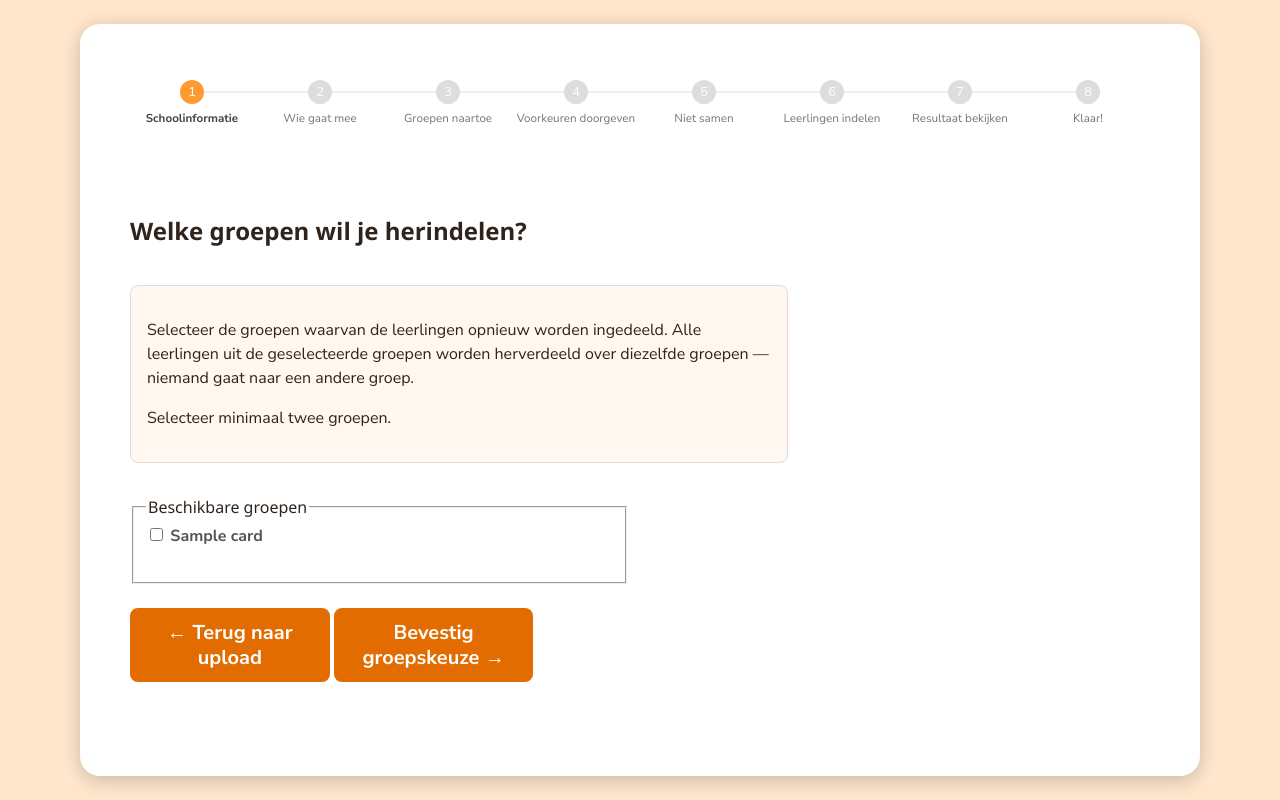
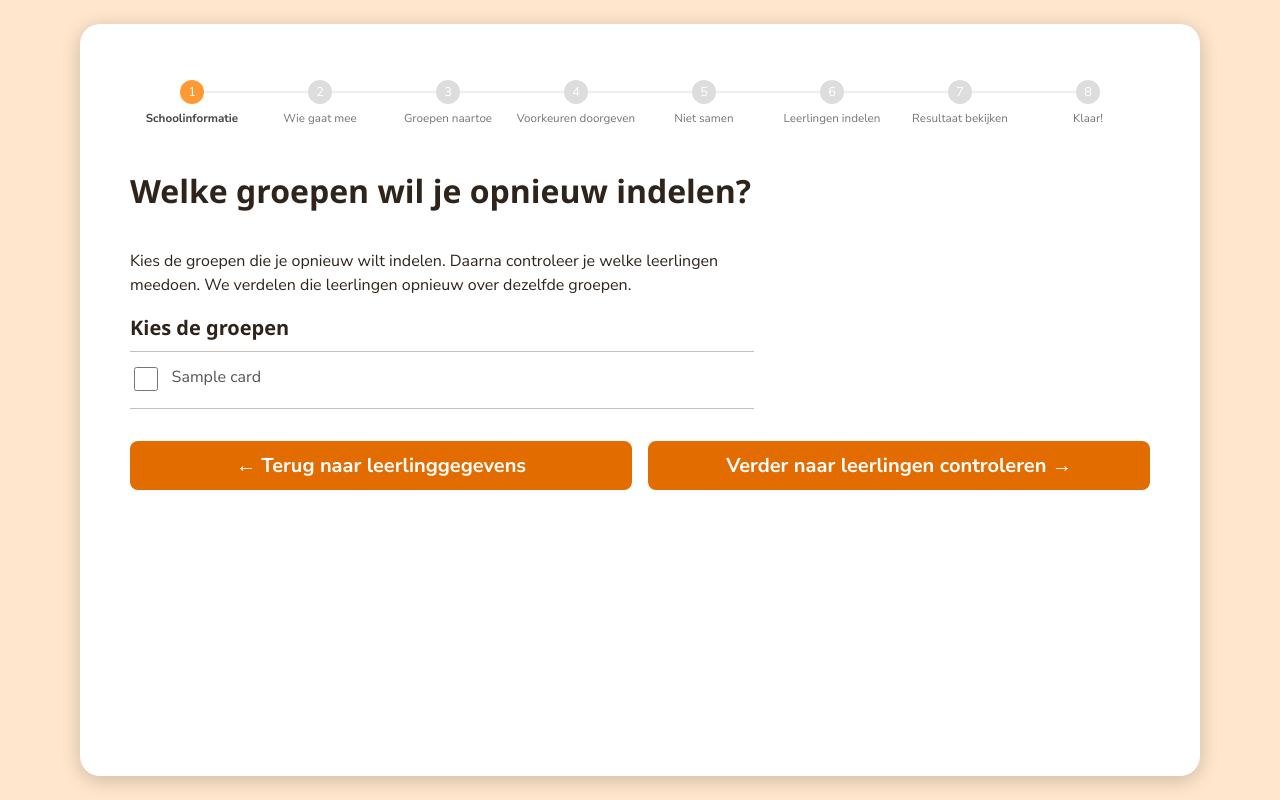
Before and after one commit to SjoerdCor/aliexpress, a Python web app: template templates/select_groups.html in a window 1280 px wide. Run offline with Jinja, Linux system fonts and the light colour scheme; the template is opened without the code that fills it: most values are stand-ins (such as "Sample title", 1, 10 or a date in 2020).

Commit message:
Improve group selection page

```diff
--- /dev/null
+++ b/static/select-groups.css
@@ -0,0 +1,82 @@
+/* Page-level layout for selecting groups from the uploaded EDEXML. */
+.select-groups-page {
+  width: 100%;
+  min-width: 0;
+}
+
+.select-groups-intro {
+  max-width: 65ch;
+  line-height: 1.5;
+}
+
+.group-selection-fieldset {
+  width: 100%;
+  box-sizing: border-box;
+  border: 0;
+  padding: 0;
+  margin: 0 0 1.5rem;
+}
+
+.group-selection-fieldset legend {
+  padding: 0;
+  margin: 1.75rem 0 0.5rem;
+  font-size: 1.25rem;
+  font-weight: 700;
+}
+
+.group-selection-list {
+  list-style: none;
+  padding: 0;
+  margin: 0;
+  border-top: 1px solid #c9c0ba;
+}
+
+.group-selection-list li {
+  border-bottom: 1px solid #c9c0ba;
+}
+
+.group-selection-list label {
+  display: flex;
+  align-items: flex-start;
+  gap: 0.85rem;
+  box-sizing: border-box;
+  width: 100%;
+  min-height: 3.5rem;
+  padding: 0.85rem 0.25rem;
+  cursor: pointer;
+  font-weight: 400;
+}
+
+.group-selection-list input[type="checkbox"] {
+  flex: 0 0 auto;
+  width: 1.5rem;
+  height: 1.5rem;
+  margin: 0.1rem 0 0;
+}
+
+.group-selection-list label span {
+  min-width: 0;
+  overflow-wrap: anywhere;
+}
+
+.select-groups-navigation {
+  flex-wrap: wrap;
+  gap: 0.75rem 1rem;
+}
+
+.select-groups-navigation .button {
+  max-width: 100%;
+  overflow-wrap: anywhere;
+}
+
+@media (max-width: 680px) {
+  .select-groups-navigation {
+    align-items: stretch;
+    flex-direction: column-reverse;
+  }
+
+  .select-groups-navigation .button {
+    width: 100%;
+    margin: 0;
+  }
+}
--- a/templates/select_groups.html
+++ b/templates/select_groups.html
@@ -1,46 +1,45 @@
 {% extends "base.html" %}
 {% set current_step = 3 if mode == "redistribute_and_forward" else 1 %}
+{% block extra_styles %}<link rel="stylesheet" href="{{ url_for('static', filename='select-groups.css') }}">{% endblock %}
+{% block header %}
+{% if mode == "redistribute_and_forward" %}
+Naar welke groepen gaan de leerlingen volgend schooljaar?
+{% else %}
+Welke groepen wil je opnieuw indelen?
+{% endif %}
+{% endblock %}
 {% block content %}
+<div class="select-groups-page">
 {% if mode == "redistribute_and_forward" %}
-<h2>In welke groepen komen deze jaarlagen volgend jaar?</h2>
-<div class="instructions-box">
-  <p>
-    Selecteer de bestemmingsgroepen waarover de gekozen jaarlagen volgend jaar worden
-    verdeeld. Deze groepen starten leeg — de leerlingen worden er door de indeling aan
-    toegevoegd.
-  </p>
-  <p>Selecteer minimaal twee groepen.</p>
-</div>
+<p class="select-groups-intro">Kies de groepen waarin de leerlingen volgend schooljaar terechtkomen. Binnen deze groepsindeling beginnen de gekozen groepen leeg. We vullen ze met de leerlingen die je zojuist hebt gecontroleerd.</p>
 {% else %}
-<h2>Welke groepen wil je herindelen?</h2>
-<div class="instructions-box">
-  <p>
-    Selecteer de groepen waarvan de leerlingen opnieuw worden ingedeeld. Alle leerlingen uit
-    de geselecteerde groepen worden herverdeeld over diezelfde groepen — niemand gaat naar
-    een andere groep.
-  </p>
-  <p>Selecteer minimaal twee groepen.</p>
-</div>
+<p class="select-groups-intro">Kies de groepen die je opnieuw wilt indelen. Daarna controleer je welke leerlingen meedoen. We verdelen die leerlingen opnieuw over dezelfde groepen.</p>
 {% endif %}
 
-<form method="post">
-  <fieldset>
-    <legend>Beschikbare groepen</legend>
-    {% for group in groups %}
-    <label>
-      <input type="checkbox" name="groups" value="{{ group }}">
-      {{ group }}
-    </label><br>
-    {% endfor %}
+<form method="post" class="wizard-form">
+  <fieldset class="group-selection-fieldset">
+    <legend>Kies de groepen</legend>
+    <ul class="group-selection-list">
+      {% for group in groups %}
+      <li>
+        <label for="group-{{ loop.index }}">
+          <input id="group-{{ loop.index }}" type="checkbox" name="groups" value="{{ group }}">
+          <span>{{ group }}</span>
+        </label>
+      </li>
+      {% endfor %}
+    </ul>
   </fieldset>
-  <br>
-  <div class="button-row">
+
+  <div class="select-groups-navigation step-navigation">
     {% if mode == "redistribute_and_forward" %}
-    <a href="{{ url_for('roster.roster_page') }}" class="button previous-step">← Naar Wie gaat mee</a>
+    <a href="{{ url_for('roster.roster_page') }}" class="button previous-step">← Terug naar leerlingen controleren</a>
+    <button type="submit" class="button next-step">Verder naar voorkeuren →</button>
     {% else %}
-    <a href="{{ url_for('wizard.upload_edexml') }}" class="button previous-step">← Terug naar upload</a>
+    <a href="{{ url_for('wizard.upload_edexml') }}" class="button previous-step">← Terug naar leerlinggegevens</a>
+    <button type="submit" class="button next-step">Verder naar leerlingen controleren →</button>
     {% endif %}
-    <button type="submit" class="button next-step">Bevestig groepskeuze →</button>
   </div>
 </form>
+</div>
 {% endblock %}
```
Also changed, not shown: docs/plans/toegankelijke-app/04-groepen-kiezen.md (added, +42 -0 lines), src/aliexpress/web/routes/wizard.py (+5 -3 lines), tests/browser/test_herindelen_browser.py (+8 -7 lines), tests/browser/test_select_groups_browser.py (added, +74 -0 lines), tests/test_select_groups.py (+29 -8 lines), docs/plans/toegankelijke-app/README.md.
